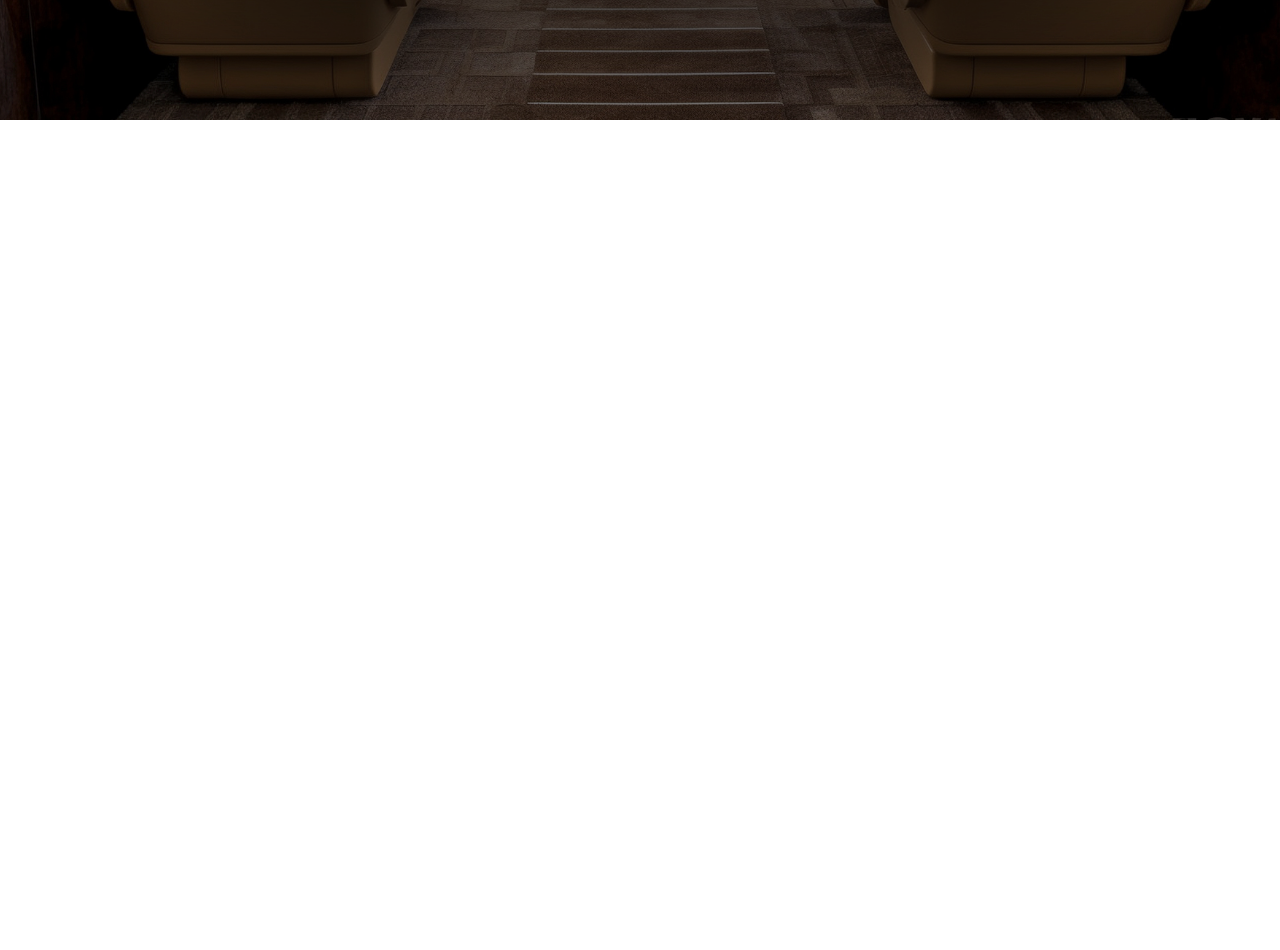
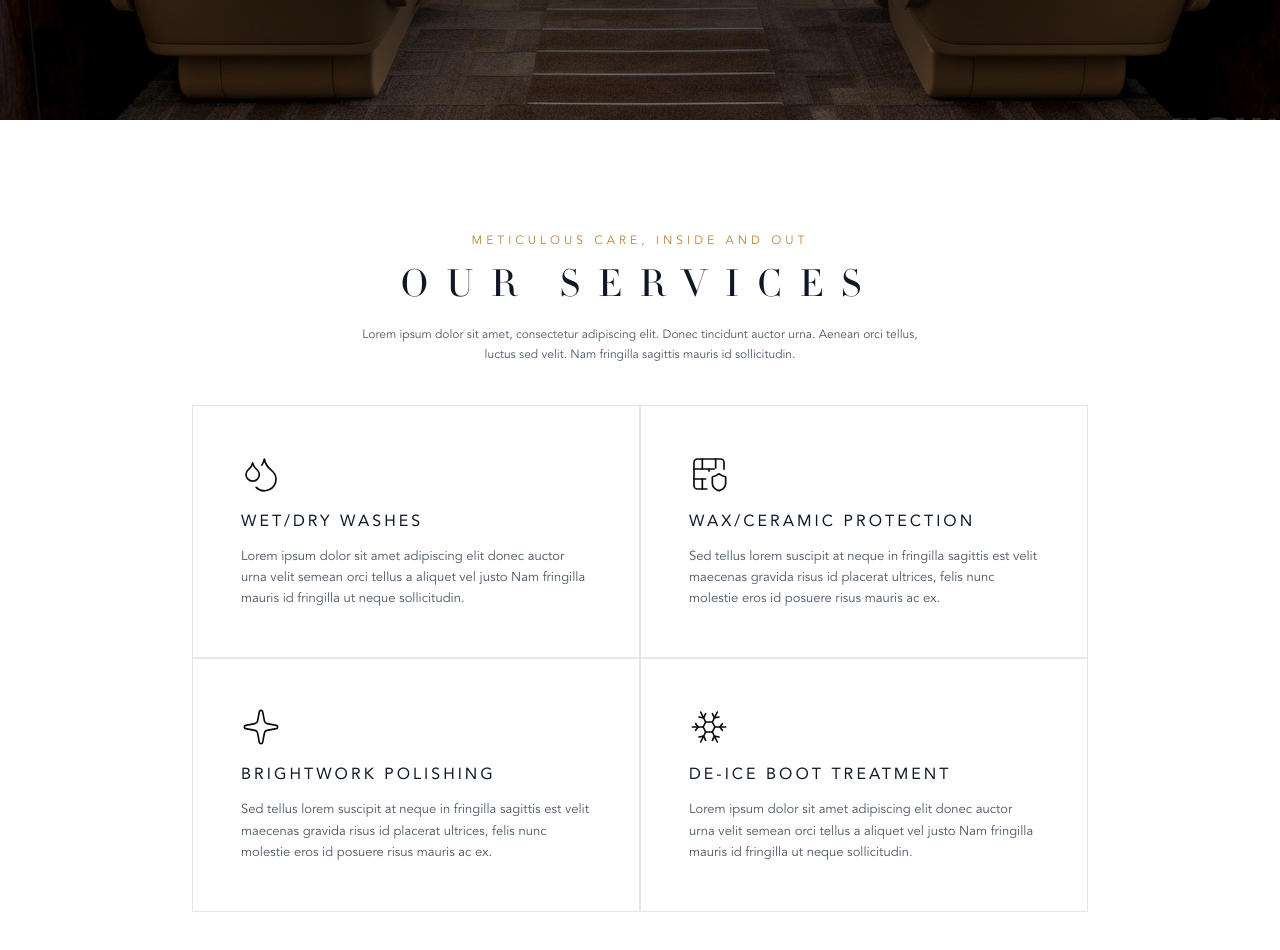
Before and after one commit to ZanePristinejets/PristineJets, a Next.js app: page / in a window 1280 px wide. Shown: the part 680-1630 px from the top of the page. Before the commit the page ends 800 px from the top, so only its background shows below. Built offline with nearby package versions, Linux system fonts and the light colour scheme.

Commit message:
added services section

```diff
--- /dev/null
+++ b/src/components/Home/Services/index.tsx
@@ -0,0 +1,87 @@
+import { Droplets, Sparkle, Snowflake, BrickWallShield } from "lucide-react";
+
+export default function Services() {
+  return (
+    <section className="min-h-screen bg-white py-28 px-4">
+      <div className="w-full mx-auto space-y-10">
+        {/* Header Section */}
+        <div className="text-center space-y-2">
+          <p className="text-[#bd843b] text-[12px] tracking-[4px]">
+            METICULOUS CARE, INSIDE AND OUT
+          </p>
+          <h1 className="text-[40px] font-serif tracking-[18px] text-gray-900">
+            OUR SERVICES
+          </h1>
+          <p className="text-gray-600 max-w-xl mx-auto text-[12px] leading-relaxed">
+            Lorem ipsum dolor sit amet, consectetur adipiscing elit. Donec
+            tincidunt auctor urna. Aenean orci tellus, luctus sed velit. Nam
+            fringilla sagittis mauris id sollicitudin.
+          </p>
+        </div>
+
+        {/* Services Grid */}
+        <div className="grid md:grid-cols-2 max-w-4xl mx-auto">
+          {/* Wet/Dry Washes */}
+          <div className="border border-gray-200 p-12 group hover:cursor-pointer hover:shadow-md hover:border-[#bd843b] transition-all duration-300 text-left">
+            <div className="mb-4">
+              <Droplets className="w-10 h-10 stroke-1 group-hover:text-[#bd843b] transition-all duration-300" />
+            </div>
+            <h3 className="text-base font-semibold tracking-[3px] text-gray-900 mb-3">
+              WET/DRY WASHES
+            </h3>
+            <p className="text-gray-600 text-[13px] leading-relaxed">
+              Lorem ipsum dolor sit amet adipiscing elit donec auctor urna velit
+              semean orci tellus a aliquet vel justo Nam fringilla mauris id
+              fringilla ut neque sollicitudin.
+            </p>
+          </div>
+
+          {/* Wax/Ceramic Protection */}
+          <div className="border border-gray-200 p-12 group hover:cursor-pointer hover:shadow-md hover:border-[#bd843b] transition-all duration-300 text-left">
+            <div className="mb-4">
+              <BrickWallShield className="w-10 h-10 group-hover:text-[#bd843b] transition-all duration-300 stroke-1" />
+            </div>
+            <h3 className="text-base font-semibold tracking-[3px] text-gray-900 mb-3">
+              WAX/CERAMIC PROTECTION
+            </h3>
+            <p className="text-gray-600 text-[13px] leading-relaxed">
+              Sed tellus lorem suscipit at neque in fringilla sagittis est velit
+              maecenas gravida risus id placerat ultrices, felis nunc molestie
+              eros id posuere risus mauris ac ex.
+            </p>
+          </div>
+
+          {/* Brightwork Polishing */}
+          <div className="border border-gray-200 p-12 group hover:cursor-pointer hover:shadow-md hover:border-[#bd843b] transition-all duration-300 text-left">
+            <div className="mb-4">
+              <Sparkle className="w-10 h-10 group-hover:text-[#bd843b] transition-all duration-300 stroke-1" />
+            </div>
+            <h3 className="text-base font-semibold tracking-[3px] text-gray-900 mb-3">
+              BRIGHTWORK POLISHING
+            </h3>
+            <p className="text-gray-600 text-[13px] leading-relaxed">
+              Sed tellus lorem suscipit at neque in fringilla sagittis est velit
+              maecenas gravida risus id placerat ultrices, felis nunc molestie
+              eros id posuere risus mauris ac ex.
+            </p>
+          </div>
+
+          {/* De-Ice Boot Treatment */}
+          <div className="border border-gray-200 p-12 group hover:cursor-pointer hover:shadow-md hover:border-[#bd843b] transition-all duration-300 text-left">
+            <div className="mb-4">
+              <Snowflake className="w-10 h-10 group-hover:text-[#bd843b] transition-all duration-300 stroke-1" />
+            </div>
+            <h3 className="text-base font-semibold tracking-[3px] text-gray-900 mb-3">
+              DE-ICE BOOT TREATMENT
+            </h3>
+            <p className="text-gray-600 text-[13px] leading-relaxed">
+              Lorem ipsum dolor sit amet adipiscing elit donec auctor urna velit
+              semean orci tellus a aliquet vel justo Nam fringilla mauris id
+              fringilla ut neque sollicitudin.
+            </p>
+          </div>
+        </div>
+      </div>
+    </section>
+  );
+}
--- a/src/components/Home/index.tsx
+++ b/src/components/Home/index.tsx
@@ -1,9 +1,11 @@
 import Hero from "./Hero";
+import Services from "./Services";
 
 export default function Home() {
   return (
     <div>
       <Hero />
+      <Services />
     </div>
   );
 }
```
